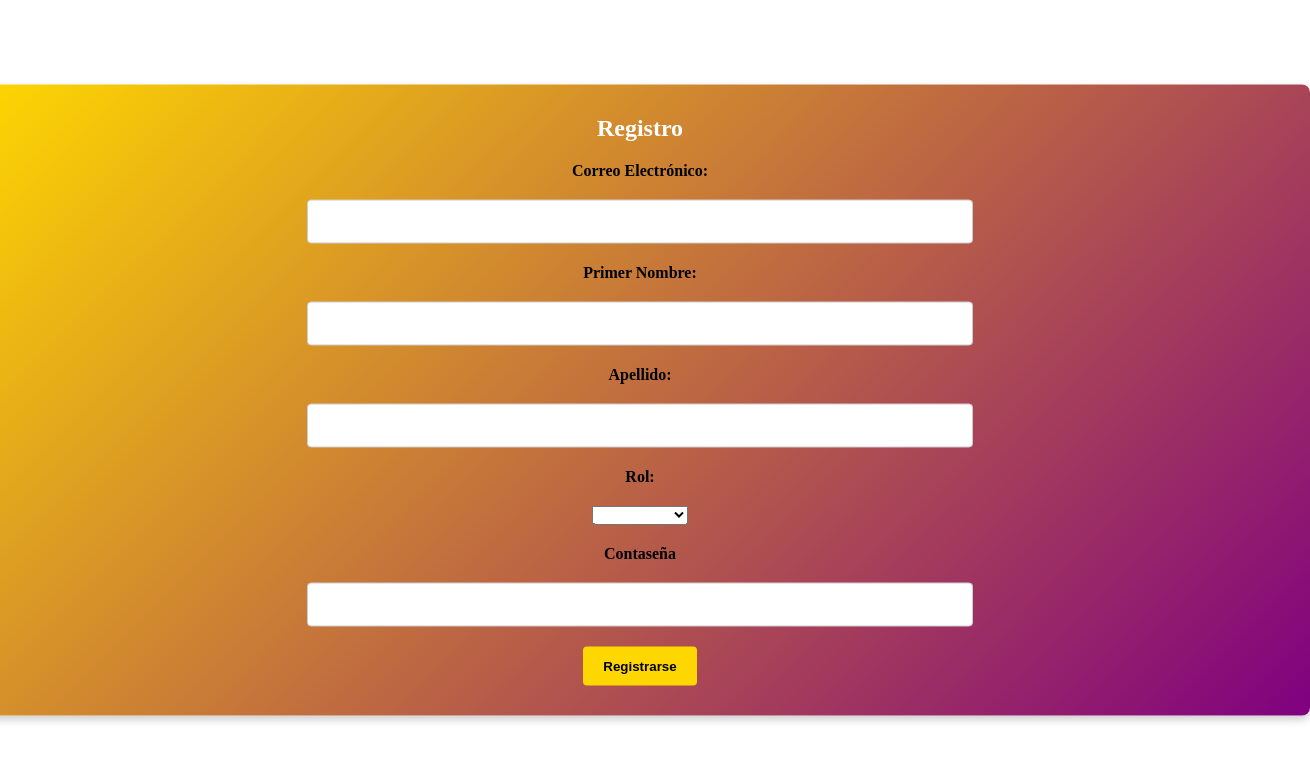
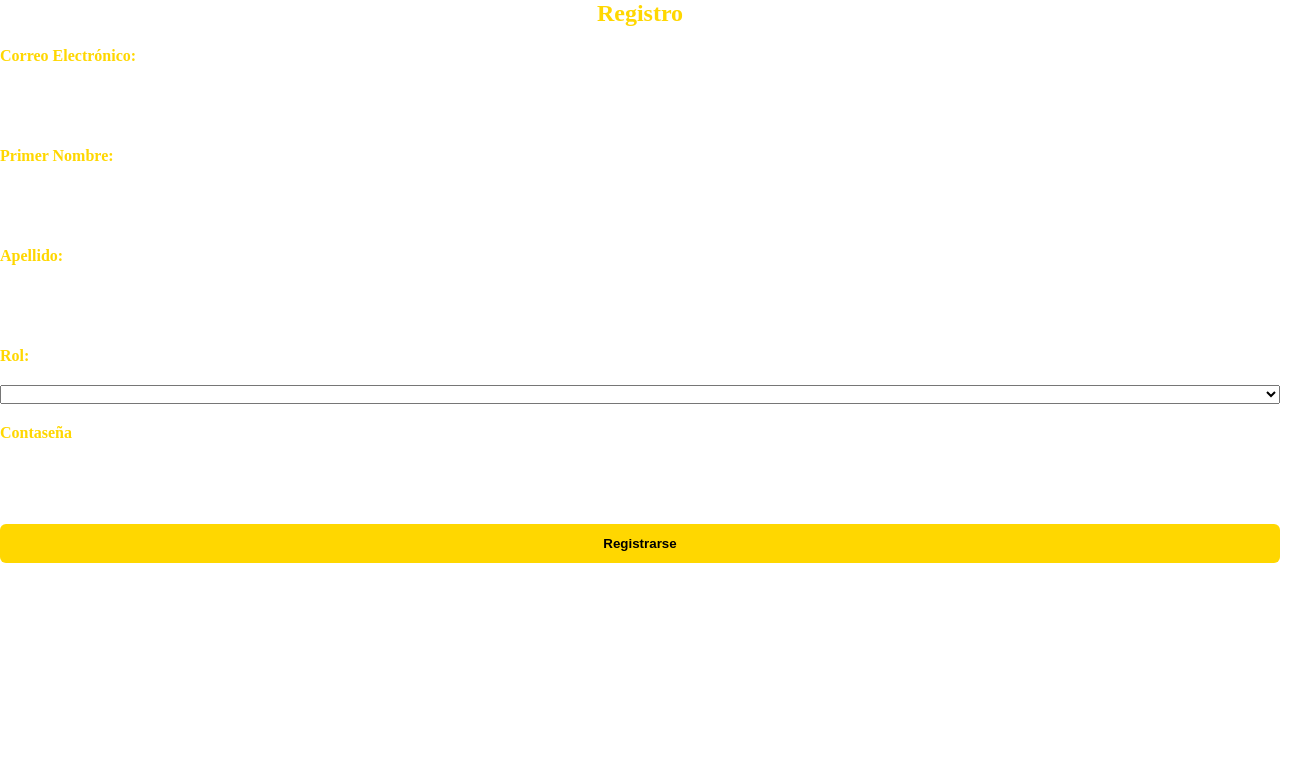
Before and after one commit to mso2024/QueBoleta, an Angular app: page /register in a window 1280 px wide. Shown: the top 760 px of the page, 1310 px wide, since content can reach past the window. Built offline with nearby package versions, Linux system fonts and the light colour scheme.

Commit message:
Se modifico el login

```diff
--- a/frontend/src/app/about/about.component.html
+++ b/frontend/src/app/about/about.component.html
@@ -1,5 +1,5 @@
 <!-- src/app/about/about.component.html -->
- <app-header  ></app-header>
+<app-header  ></app-header>
 <section class="about-container">
     <div class="about-header">
       <h1>About Us</h1>
--- a/frontend/src/app/pages/register/register.component.scss
+++ b/frontend/src/app/pages/register/register.component.scss
@@ -1,73 +1,111 @@
-.register-form {
-    position: absolute; /* Ensures the form is positioned correctly */
-    top: 50%; /* Centers the form vertically */
-    left: 50%; /* Centers the form horizontally */
-    transform: translate(-50%, -50%); /* Perfect centering */
-    width: 100%; /* Adjust width for responsiveness */
-    //max-width: 400px; /* Max width to keep form compact on larger screens */
-    padding: 30px; /* Increased padding for better spacing */
+body {
+  margin: 0;
+  height: 100vh;
   background: linear-gradient(-45deg, #800080, #ffd700);
-    border-radius: 8px;
-    box-shadow: 0 4px 8px rgba(0, 0, 0, 0.2); /* Adds a slight shadow for depth */
+  display: flex;
+  justify-content: center;
+  align-items: center;
+  font-family: 'Arial', sans-serif;
+  overflow: hidden;
+}
+
+.login-container {
+  position: relative;
+  width: 350px;
+  padding: 40px;
+  background: rgba(0, 0, 0, 0.7);
+  border-radius: 12px;
+  box-shadow: 0 15px 30px rgba(0, 0, 0, 0.5);
+  color: white;
+}
+
+.circle {
+  position: absolute;
+  width: 150px;
+  height: 150px;
+  border-radius: 50%;
+  opacity: 0.4;
+}
+
+.circle-blue {
+  background: #800080;
+  top: -50px;
+  left: -50px;
+}
+
+.circle-gold {
+  background: #ffd700;
+  bottom: -70px;
+  right: -50px;
 }
 
 h2 {
   text-align: center;
-    margin-bottom: 20px; /* Add space below the title */
-    color: #fff; /* White color for contrast */
+  margin-bottom: 20px;
+  color: gold;
 }
 
 form {
   display: flex;
   flex-direction: column;
-    align-items: center;
-    margin-top: 10px;
-    font-weight: bold;
-    gap: 20px; /* Ensures even spacing between all child elements */
+  gap: 20px;
 }
 
 form div {
-    width: 100%; /* Ensures input spans the full form width */
+  display: flex;
+  flex-direction: column;
+  gap: 5px;
+}
+
+label {
+  font-weight: bold;
+  color: gold;
 }
 
 input {
-
-    padding: 12px; /* Increase padding for better usability */
-    width: 50%;
-    border: 1px solid #ccc; /* Add a border for visibility */
-    border-radius: 4px;
-    font-size: 16px; /* Make text more readable */
+  padding: 12px;
+  border: none;
+  border-radius: 6px;
+  background: rgba(255, 255, 255, 0.2);
+  color: white;
+  font-size: 16px;
 }
 
 button {
-    padding: 12px 20px; /* Add more padding for the button */
-    background-color: gold;
+  padding: 12px;
+  border: none;
+  border-radius: 6px;
+  background: gold;
   color: black;
   font-weight: bold;
-    border: none;
-    border-radius: 4px; /* Round edges for a modern look */
   cursor: pointer;
-    transition: background-color 0.3s ease; /* Smooth hover transition */
+  transition: background 0.3s ease;
 }
 
 button:hover {
-    background-color: purple;
-    color: white; /* Change text color on hover for better readability */
+  background: #800080;
+  color: white;
 }
 
-  .error-message {
-    color: red;
-    font-size: 14px;
-    text-align: center;
+.social-buttons {
+  display: flex;
+  justify-content: space-between;
+  margin-top: 20px;
 }
 
-  /* Add a fullscreen background for the page */
-  body {
-    margin: 0; /* Remove default margins */
-    height: 100vh; /* Full viewport height */
-    background: linear-gradient(-45deg, #800080, #ffd700);
-    display: flex;
-    justify-content: center;
-    align-items: center; /* Center form vertically and horizontally */
-    font-family: sans-serif; /* Set a consistent font family */
+.google-btn, .facebook-btn {
+  flex: 1;
+  padding: 10px;
+  border: none;
+  border-radius: 6px;
+  background: rgba(255, 255, 255, 0.2);
+  color: white;
+  font-weight: bold;
+  cursor: pointer;
+  margin: 0 5px;
+  transition: background 0.3s ease;
 }
+
+.google-btn:hover, .facebook-btn:hover {
+  background: rgba(255, 255, 255, 0.4);
+}
```
Also changed, not shown: 1 other file (tests, documents, lock files or other folders). Lines whose indentation alone changed are shown as unchanged.
